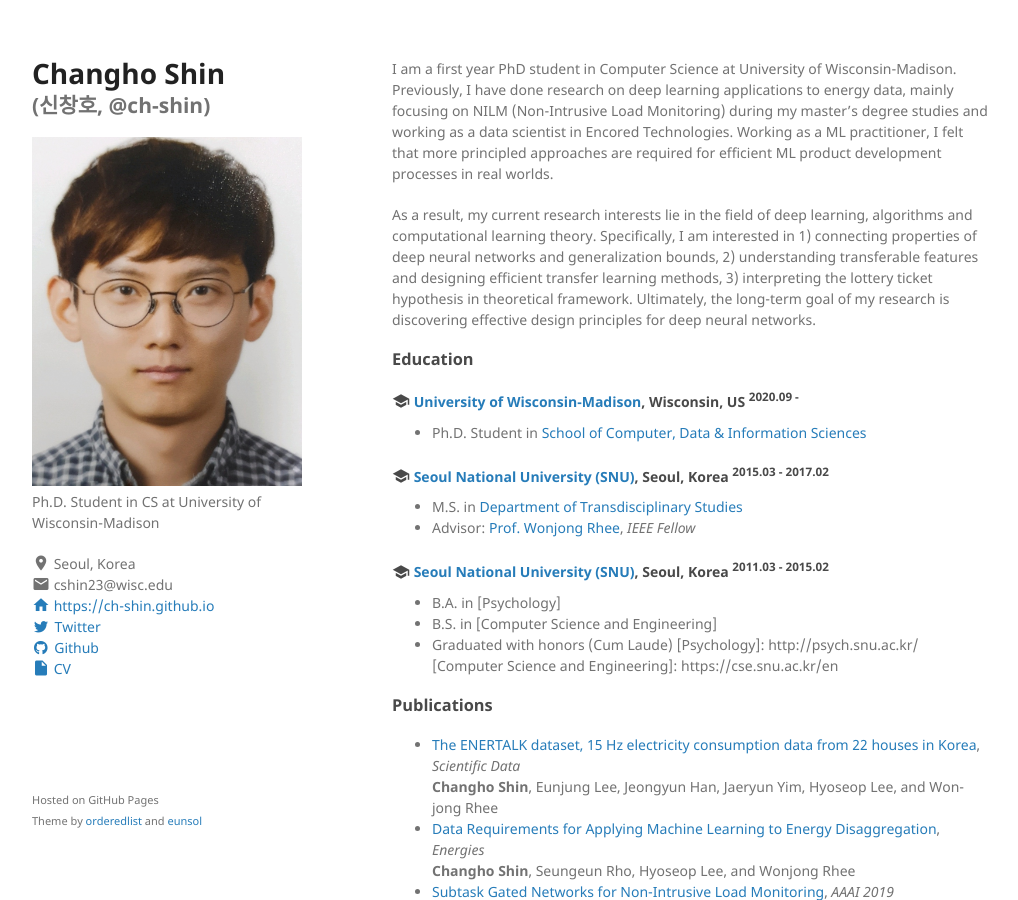
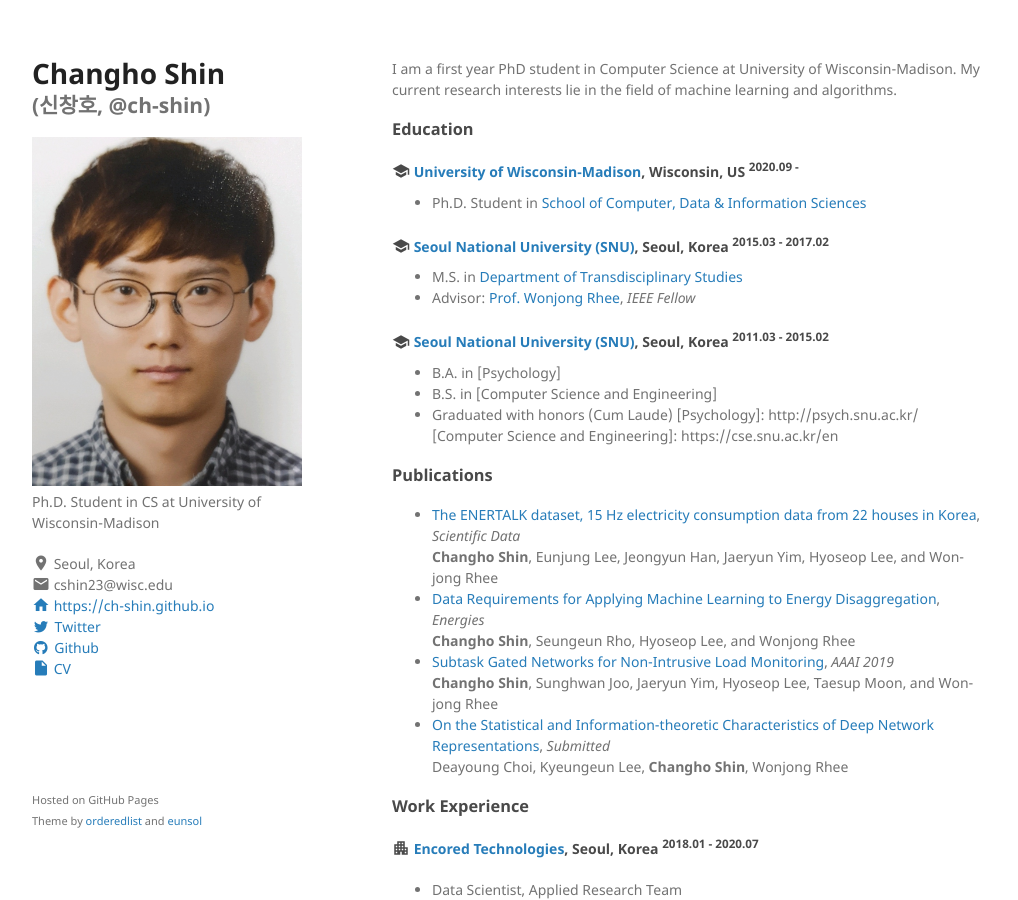
Before and after one commit to ch-shin/ch-shin.github.io, a Jekyll site: the page built from index.md, in a window 1280 px wide and 900 px high. Shown: the whole window, without its empty margins (128-1146 px from the left). Built offline with Jekyll 4.4.1, drawn with Linux system fonts in a browser that asks for light colours.

Commit message:
Update research interests

```diff
--- a/index.md
+++ b/index.md
@@ -2,9 +2,7 @@
 layout: default
 ---
 
-I am a first year PhD student in Computer Science at University of Wisconsin-Madison. Previously, I have done research on deep learning applications to energy data, mainly focusing on NILM (Non-Intrusive Load Monitoring) during my master’s degree studies and working as a data scientist in Encored Technologies. Working as a ML practitioner, I felt that more principled approaches are required for efficient ML product development processes in real worlds.
-
-As a result, my current research interests lie in the field of deep learning, algorithms and computational learning theory. Specifically, I am interested in 1) connecting properties of deep neural networks and generalization bounds, 2) understanding transferable features and designing efficient transfer learning methods, 3) interpreting the lottery ticket hypothesis in theoretical framework. Ultimately, the long-term goal of my research is discovering effective design principles for deep neural networks.
+I am a first year PhD student in Computer Science at University of Wisconsin-Madison. My current research interests lie in the field of machine learning and algorithms.
 
 ### Education
 
```
